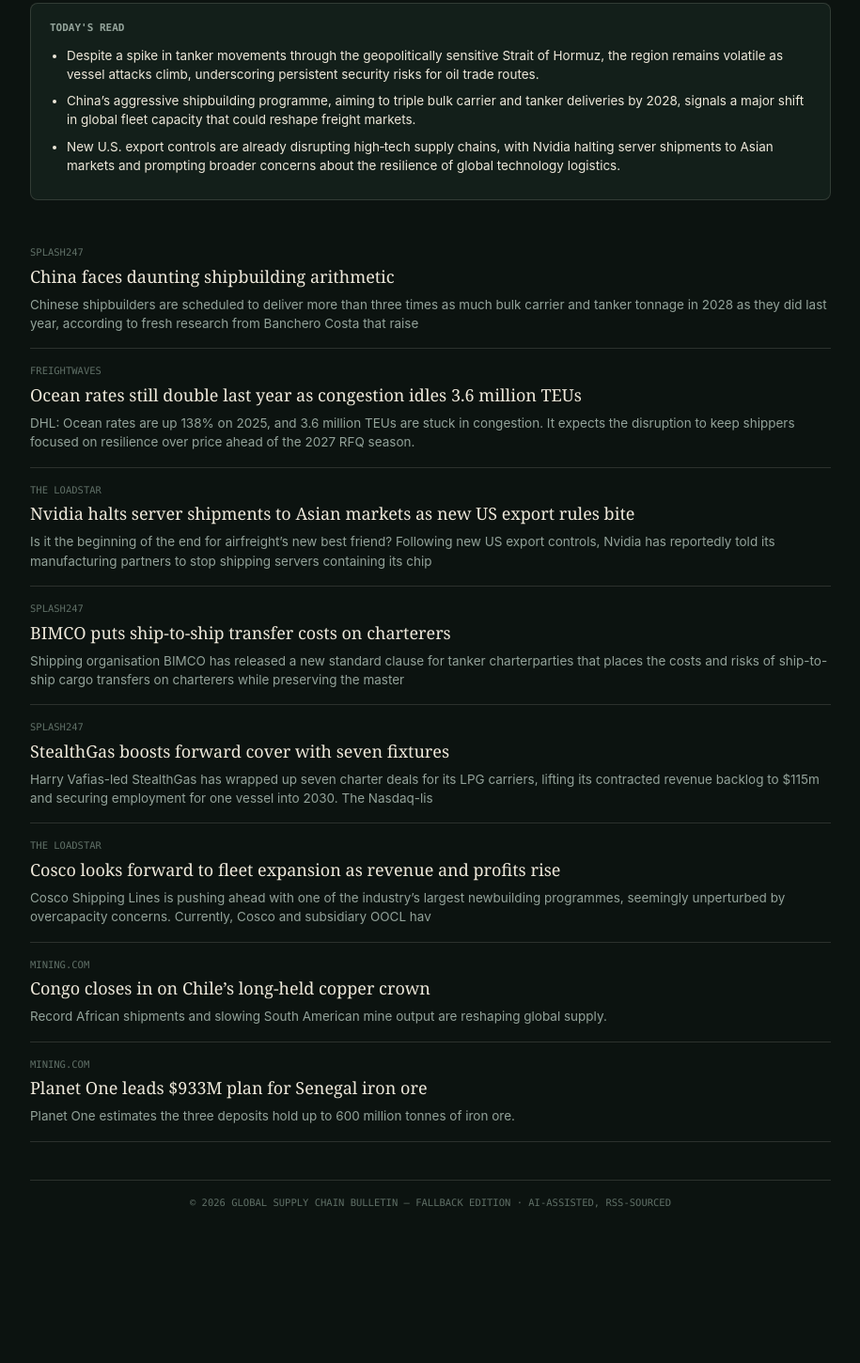
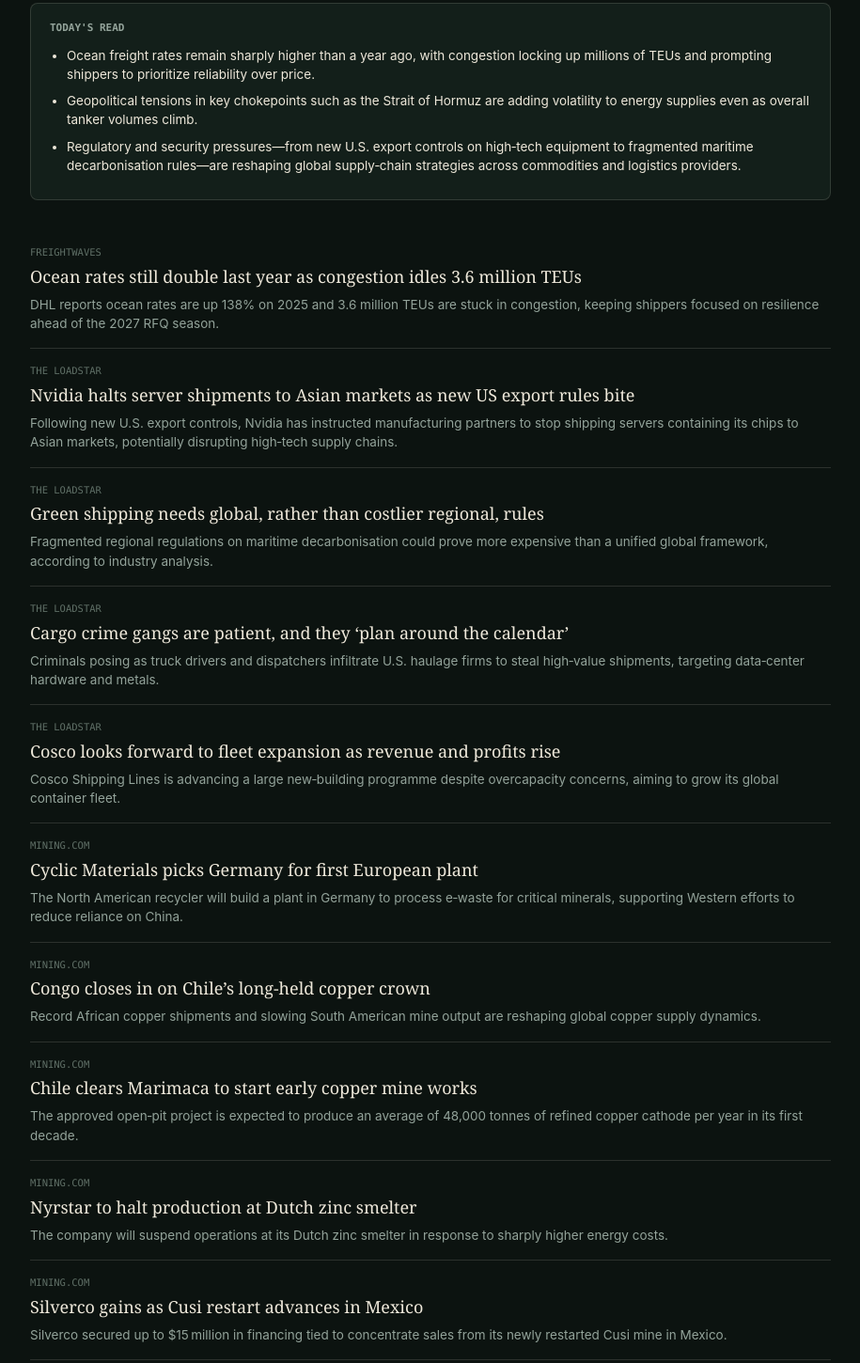
Before and after one commit to CharantejAedhula/GlobalSupplyChainBulletin, a plain HTML site: page index.html in a window 1280 px wide. Shown: the part 469-1919 px from the top of the page at 94% size, without its empty margins (182-1097 px from the left). Before the commit the page ends 1836 px from the top, so only its background shows below. Drawn offline with Linux system fonts and the light colour scheme.

Commit message:
Auto-refresh fallback bulletin

```diff
--- a/index.html
+++ b/index.html
@@ -45,7 +45,7 @@
 <div class="wrap">
   <div class="banner">FALLBACK EDITION — generated from public RSS feeds via a free GROQ model, not the Claude-powered pipeline. Simpler synthesis, no live web verification.</div>
   <h1>Global <em>Supply Chain</em> Bulletin</h1>
-  <div class="meta">As of Thursday, November 26, 2026 · 21:49 UTC</div>
+  <div class="meta">As of Friday, November 27, 2026 · 08:57 UTC</div>
 
   <div class="lead">
     <div class="eyebrow">Lead</div>
@@ -55,49 +55,59 @@
 
   <div class="today-read">
     <h3>Today's Read</h3>
-    <ul><li>Despite a spike in tanker movements through the geopolitically sensitive Strait of Hormuz, the region remains volatile as vessel attacks climb, underscoring persistent security risks for oil trade routes.</li><li>China’s aggressive shipbuilding programme, aiming to triple bulk carrier and tanker deliveries by 2028, signals a major shift in global fleet capacity that could reshape freight markets.</li><li>New U.S. export controls are already disrupting high‑tech supply chains, with Nvidia halting server shipments to Asian markets and prompting broader concerns about the resilience of global technology logistics.</li></ul>
+    <ul><li>Ocean freight rates remain sharply higher than a year ago, with congestion locking up millions of TEUs and prompting shippers to prioritize reliability over price.</li><li>Geopolitical tensions in key chokepoints such as the Strait of Hormuz are adding volatility to energy supplies even as overall tanker volumes climb.</li><li>Regulatory and security pressures—from new U.S. export controls on high‑tech equipment to fragmented maritime decarbonisation rules—are reshaping global supply‑chain strategies across commodities and logistics providers.</li></ul>
   </div>
 
   <div class="river">
         <article class="card">
-          <div class="card-src">Splash247</div>
-          <h3><a href="https://splash247.com/china-faces-daunting-shipbuilding-arithmetic/" target="_blank" rel="noopener">China faces daunting shipbuilding arithmetic</a></h3>
-          <p class="dek">Chinese shipbuilders are scheduled to deliver more than three times as much bulk carrier and tanker tonnage in 2028 as they did last year, according to fresh research from Banchero Costa that raise</p>
-        </article>
-        <article class="card">
           <div class="card-src">FreightWaves</div>
           <h3><a href="https://www.freightwaves.com/news/ocean-rates-still-double-last-year-as-congestion-idles-3-6-million-teus" target="_blank" rel="noopener">Ocean rates still double last year as congestion idles 3.6 million TEUs</a></h3>
-          <p class="dek">DHL: Ocean rates are up 138% on 2025, and 3.6 million TEUs are stuck in congestion. It expects the disruption to keep shippers focused on resilience over price ahead of the 2027 RFQ season.</p>
+          <p class="dek">DHL reports ocean rates are up 138% on 2025 and 3.6 million TEUs are stuck in congestion, keeping shippers focused on resilience ahead of the 2027 RFQ season.</p>
         </article>
         <article class="card">
           <div class="card-src">The Loadstar</div>
           <h3><a href="https://theloadstar.com/nvidia-halts-server-shipments-to-asian-markets-as-new-us-export-rules-bite/" target="_blank" rel="noopener">Nvidia halts server shipments to Asian markets as new US export rules bite</a></h3>
-          <p class="dek">Is it the beginning of the end for airfreight’s new best friend? Following new US export controls, Nvidia has reportedly told its manufacturing partners to stop shipping servers containing its chip</p>
+          <p class="dek">Following new U.S. export controls, Nvidia has instructed manufacturing partners to stop shipping servers containing its chips to Asian markets, potentially disrupting high‑tech supply chains.</p>
         </article>
         <article class="card">
-          <div class="card-src">Splash247</div>
-          <h3><a href="https://splash247.com/bimco-puts-ship-to-ship-transfer-costs-on-charterers/" target="_blank" rel="noopener">BIMCO puts ship-to-ship transfer costs on charterers</a></h3>
-          <p class="dek">Shipping organisation BIMCO has released a new standard clause for tanker charterparties that places the costs and risks of ship-to-ship cargo transfers on charterers while preserving the master</p>
+          <div class="card-src">The Loadstar</div>
+          <h3><a href="https://theloadstar.com/green-shipping-needs-global-rather-than-costlier-regional-rules/" target="_blank" rel="noopener">Green shipping needs global, rather than costlier regional, rules</a></h3>
+          <p class="dek">Fragmented regional regulations on maritime decarbonisation could prove more expensive than a unified global framework, according to industry analysis.</p>
         </article>
         <article class="card">
-          <div class="card-src">Splash247</div>
-          <h3><a href="https://splash247.com/stealthgas-boosts-forward-cover-with-seven-fixtures/" target="_blank" rel="noopener">StealthGas boosts forward cover with seven fixtures</a></h3>
-          <p class="dek">Harry Vafias-led StealthGas has wrapped up seven charter deals for its LPG carriers, lifting its contracted revenue backlog to $115m and securing employment for one vessel into 2030. The Nasdaq-lis</p>
+          <div class="card-src">The Loadstar</div>
+          <h3><a href="https://theloadstar.com/cargo-crime-gangs-are-patient-and-they-plan-around-the-calendar/" target="_blank" rel="noopener">Cargo crime gangs are patient, and they ‘plan around the calendar’</a></h3>
+          <p class="dek">Criminals posing as truck drivers and dispatchers infiltrate U.S. haulage firms to steal high‑value shipments, targeting data‑center hardware and metals.</p>
         </article>
         <article class="card">
           <div class="card-src">The Loadstar</div>
           <h3><a href="https://theloadstar.com/cosco-looks-forward-to-fleet-expansion-as-revenue-and-profits-rise/" target="_blank" rel="noopener">Cosco looks forward to fleet expansion as revenue and profits rise</a></h3>
-          <p class="dek">Cosco Shipping Lines is pushing ahead with one of the industry’s largest newbuilding programmes, seemingly unperturbed by overcapacity concerns. Currently, Cosco and subsidiary OOCL hav</p>
+          <p class="dek">Cosco Shipping Lines is advancing a large new‑building programme despite overcapacity concerns, aiming to grow its global container fleet.</p>
+        </article>
+        <article class="card">
+          <div class="card-src">Mining.com</div>
+          <h3><a href="https://www.mining.com/cyclic-materials-picks-germany-for-first-european-plant/" target="_blank" rel="noopener">Cyclic Materials picks Germany for first European plant</a></h3>
+          <p class="dek">The North American recycler will build a plant in Germany to process e‑waste for critical minerals, supporting Western efforts to reduce reliance on China.</p>
         </article>
         <article class="card">
           <div class="card-src">Mining.com</div>
           <h3><a href="https://www.mining.com/congo-closes-in-on-chiles-long-held-copper-crown/" target="_blank" rel="noopener">Congo closes in on Chile’s long-held copper crown</a></h3>
-          <p class="dek">Record African shipments and slowing South American mine output are reshaping global supply.</p>
+          <p class="dek">Record African copper shipments and slowing South American mine output are reshaping global copper supply dynamics.</p>
         </article>
         <article class="card">
           <div class="card-src">Mining.com</div>
-          <h3><a href="https://www.mining.com/planet-one-leads-933m-plan-for-senegal-iron-ore/" target="_blank" rel="noopener">Planet One leads $933M plan for Senegal iron ore</a></h3>
-          <p class="dek">Planet One estimates the three deposits hold up to 600 million tonnes of iron ore.</p>
+          <h3><a href="https://www.mining.com/chile-clears-marimaca-to-start-early-copper-mine-works/" target="_blank" rel="noopener">Chile clears Marimaca to start early copper mine works</a></h3>
+          <p class="dek">The approved open‑pit project is expected to produce an average of 48,000 tonnes of refined copper cathode per year in its first decade.</p>
+        </article>
+        <article class="card">
+          <div class="card-src">Mining.com</div>
+          <h3><a href="https://www.mining.com/nyrstar-to-halt-production-at-dutch-zinc-smelter/" target="_blank" rel="noopener">Nyrstar to halt production at Dutch zinc smelter</a></h3>
+          <p class="dek">The company will suspend operations at its Dutch zinc smelter in response to sharply higher energy costs.</p>
+        </article>
+        <article class="card">
+          <div class="card-src">Mining.com</div>
+          <h3><a href="https://www.mining.com/silverco-gains-as-cusi-restart-advances-in-mexico/" target="_blank" rel="noopener">Silverco gains as Cusi restart advances in Mexico</a></h3>
+          <p class="dek">Silverco secured up to $15 million in financing tied to concentrate sales from its newly restarted Cusi mine in Mexico.</p>
         </article></div>
 
   <footer>© 2026 GLOBAL SUPPLY CHAIN BULLETIN — FALLBACK EDITION · AI-ASSISTED, RSS-SOURCED</footer>
```
